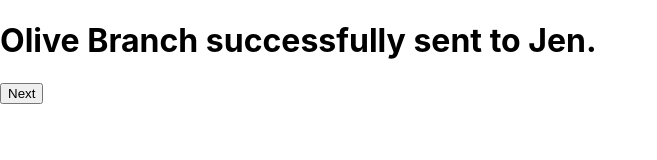
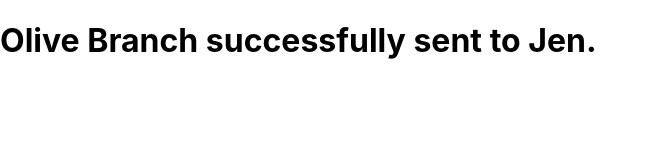
Before and after one commit to kent28808/olivebranchr2, a Next.js app: page /sentConfirmation in a window 1280 px wide. Shown: the top 160 px of the page, without its empty margins (0-657 px from the left). Built offline with nearby package versions, Linux system fonts and the light colour scheme.

Commit message:
merged page name updates from main, removed routing from final page

```diff
--- a/pages/sentConfirmation.js
+++ b/pages/sentConfirmation.js
@@ -1,14 +1,9 @@
-import Link from "next/link";
-
 const finalOlivescreen = () => {
-    return (
-        <div>
-            <h1>Olive Branch successfully sent to Jen.</h1>
-            <Link href="/screen16"passHref>
-            <button>Next</button>
-            </Link>
-        </div>
-    );
-}
+  return (
+    <div>
+      <h1>Olive Branch successfully sent to Jen.</h1>
+    </div>
+  );
+};
 
 export default finalOlivescreen;
```
